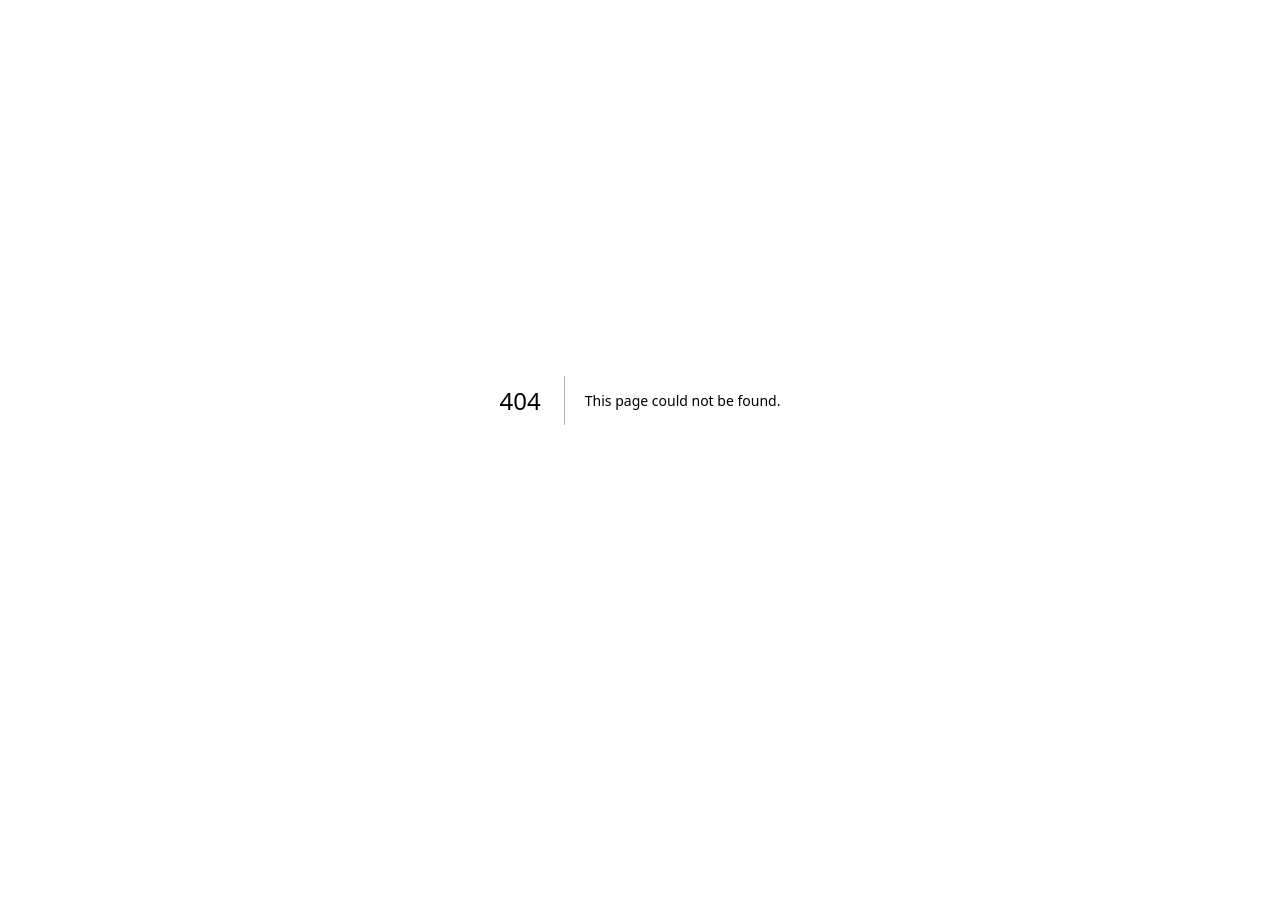
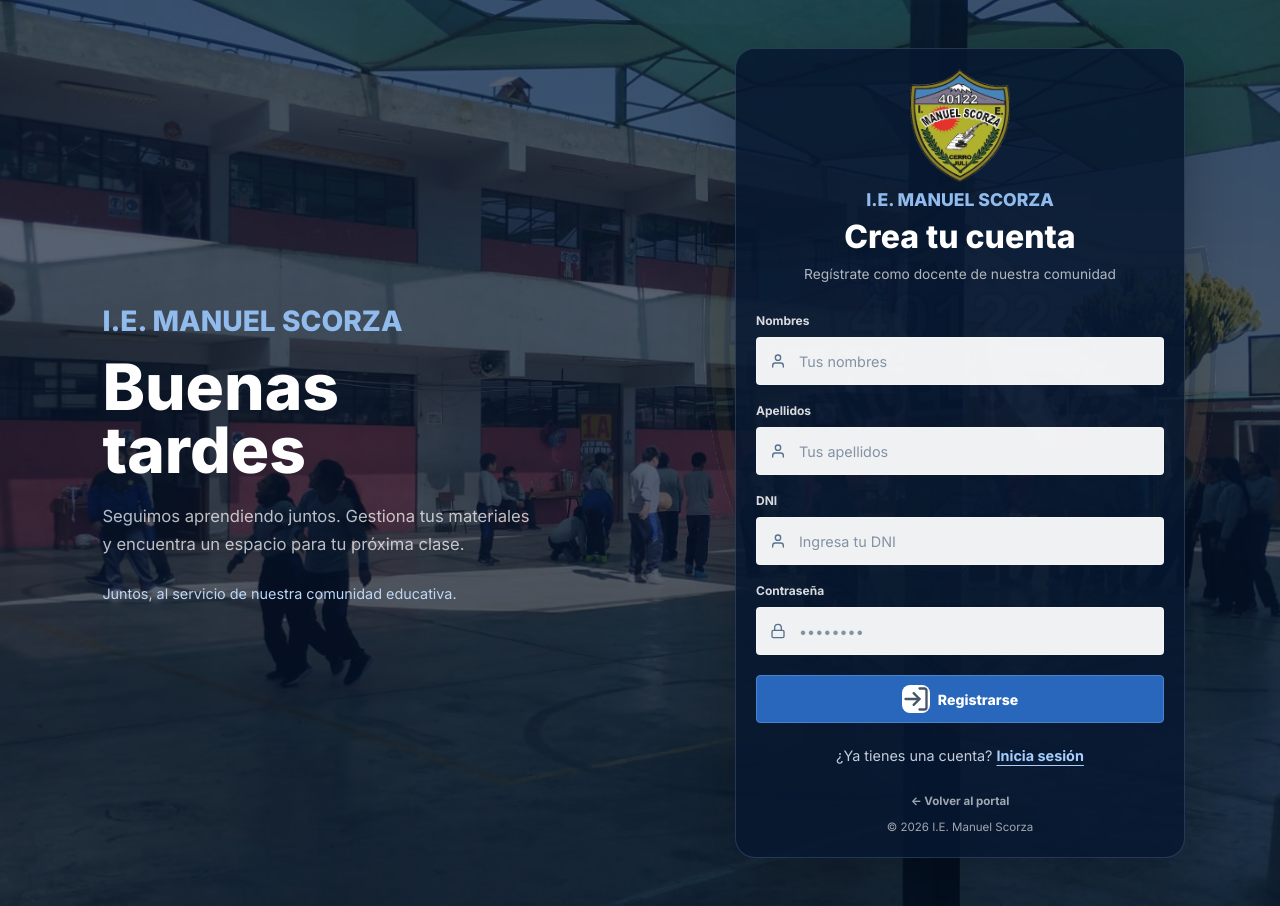
Before and after one commit to manuelscorzatores40122-oss/sistema-inventario-computo, a Next.js app: page /auth/register in a window 1280 px wide. Before the commit this address had no page. Before the commit the page ends 800 px from the top, so only its background shows below. Built offline with nearby package versions, Linux system fonts and the light colour scheme.

Commit message:
ejoramiento de la interfaz

```diff
--- /dev/null
+++ b/app/auth/register/page.tsx
@@ -0,0 +1,5 @@
+import Login from '@/app/components/Login';
+
+export default function RegisterPage() {
+  return <Login register />;
+}
--- a/app/components/Login.css
+++ b/app/components/Login.css
@@ -51,7 +51,7 @@
 .login-image-kicker {
   margin-bottom: 14px;
   color: #91bbed;
-  font-size: .72rem;
+  font-size: clamp(1.35rem, 2.2vw, 2rem);
   font-weight: 800;
   text-transform: uppercase;
 }
@@ -69,7 +69,7 @@
   max-width: 430px;
   margin: 0;
   color: rgba(255, 255, 255, .72);
-  font-size: .95rem;
+  font-size: clamp(1rem, 1.3vw, 1.2rem);
   line-height: 1.7;
 }
 
@@ -86,25 +86,25 @@
 
 .login-form-wrapper {
   width: 100%;
-  max-width: 410px;
+  max-width: 450px;
+  border: 1px solid rgba(145, 187, 237, .2);
+  border-radius: 20px;
+  background: rgba(6, 23, 47, .85);
+  box-shadow: 0 24px 64px rgba(0, 0, 0, .25);
   padding: 28px 24px;
 }
 
-.login-header { margin-bottom: 28px; text-align: left; }
+.login-header { margin-bottom: 28px; text-align: center; }
 .login-mark {
   display: grid;
   place-items: center;
-  width: 68px;
-  height: 68px;
-  margin-bottom: 18px;
-  border: 1px solid rgba(255, 255, 255, .38);
-  border-radius: 50%;
-  background: rgba(255, 255, 255, .94);
-  box-shadow: 0 8px 22px rgba(1, 11, 28, .22);
+  width: 100px;
+  height: 100px;
+  margin: 0 auto 18px;
 }
 
-.login-logo { display: block; width: 52px; height: 52px; object-fit: contain; }
-.login-school { margin: 0 0 5px; color: #91bbed; font-size: .68rem; font-weight: 800; text-transform: uppercase; }
+.login-logo { display: block; width: 100%; height: 100%; object-fit: contain; }
+.login-school { margin: 0 0 5px; color: #91bbed; font-size: 1.1rem; font-weight: 800; text-transform: uppercase; }
 .login-title { margin: 0 0 7px; color: #fff; font-size: 2rem; font-weight: 800; }
 .login-subtitle { margin: 0; color: rgba(255, 255, 255, .68); font-size: .86rem; }
 .login-alert {
@@ -160,7 +160,7 @@
 
 .login-submit-btn:hover:not(:disabled) { background: #1e559b; transform: translateY(-1px); }
 .login-submit-btn:disabled { opacity: .65; cursor: wait; }
-.login-footer { display: flex; flex-direction: column; align-items: flex-start; gap: 9px; margin-top: 26px; font-size: .72rem; }
+.login-footer { display: flex; flex-direction: column; align-items: center; gap: 9px; margin-top: 26px; font-size: .72rem; }
 .back-link, .footer-text { color: rgba(255, 255, 255, .62); }
 .back-link { font-weight: 700; text-decoration: none; }
 .back-link:hover { color: #fff; }
@@ -178,3 +178,25 @@
   .login-mark { margin: 0 auto 16px; }
   .login-footer { align-items: center; }
 }
+
+.login-form-section::before {
+  content: '';
+  position: absolute;
+  inset: 0;
+  background: url('/logo.png') center / min(80%, 620px) no-repeat;
+  opacity: .09;
+  pointer-events: none;
+}
+.login-form-wrapper { position: relative; }
+.login-community { margin-top: 24px; color: #bdd7f7; font-size: .9rem; line-height: 1.6; }
+.login-register-link { margin: 22px 0 0; text-align: center; color: #c2ccda; font-size: .9rem; }
+.login-register-link a { color: #a6ceff; font-weight: 700; text-underline-offset: 4px; }
+.login-register-link a:hover { color: #fff; }
+.login-success { padding: 12px; border-radius: 6px; background: #123e36; color: #c6f5df; font-size: .9rem; }
+.login-mobile-greeting { color: #bdd7f7; margin: 8px 0; font-weight: 600; }
+@media (min-width: 768px) {
+  .login-mobile-greeting { display: none; }
+}
+@media (prefers-reduced-motion: reduce) {
+  .login-background-image, .login-submit-btn { transition: none; }
+}
--- a/app/components/Login.tsx
+++ b/app/components/Login.tsx
@@ -2,10 +2,33 @@
 'use client';
 
 import { useEffect, useState } from 'react';
+import Link from 'next/link';
 import { FiUser, FiLock, FiLogIn, FiAlertTriangle } from 'react-icons/fi';
 import './Login.css';
 
-export default function Login() {
+export default function Login({ register = false }: { register?: boolean }) {
+  const [nombre, setNombre] = useState('');
+  const [apellido, setApellido] = useState('');
+  const [registered, setRegistered] = useState(false);
+  const [greeting, setGreeting] = useState('Te damos la bienvenida');
+  const [welcomeMessage, setWelcomeMessage] = useState('Tu espacio para organizar los recursos y reservar el aula de cómputo.');
+
+  useEffect(() => {
+    const updateGreeting = () => {
+      const hour = Number(new Intl.DateTimeFormat('es-PE', { timeZone: 'America/Lima', hour: 'numeric', hourCycle: 'h23' }).format(new Date()));
+      setGreeting(hour < 12 ? 'Buenos días' : hour < 18 ? 'Buenas tardes' : 'Buenas noches');
+      setWelcomeMessage(hour < 12
+        ? 'Comienza el día preparando tus clases. Consulta los recursos y reserva el aula de cómputo.'
+        : hour < 18
+          ? 'Seguimos aprendiendo juntos. Gestiona tus materiales y encuentra un espacio para tu próxima clase.'
+          : 'Prepara lo que viene mañana. Organiza tus materiales y deja lista tu próxima reserva.');
+    };
+    updateGreeting();
+    const timer = setInterval(updateGreeting, 60000);
+    return () => clearInterval(timer);
+  }, []);
+
+  const isRegister = register && !registered;
   const [email, setEmail] = useState('');
   const [password, setPassword] = useState('');
   const [error, setError] = useState('');
@@ -33,16 +56,23 @@ export default function Login() {
     setLoading(true);
 
     try {
-      const response = await fetch('/api/auth/login', {
+      const response = await fetch(isRegister ? '/api/auth/register' : '/api/auth/login', {
         method: 'POST',
         headers: { 'Content-Type': 'application/json' },
-        body: JSON.stringify({ email, password }),
+        body: JSON.stringify({ email: email.trim(), password, nombre: nombre.trim(), apellido: apellido.trim() }),
       });
 
       const data = await response.json();
 
       if (!response.ok) {
-        setError(data.error || 'Error al iniciar sesión');
+        setError(data.error || (isRegister ? 'No se pudo crear la cuenta' : 'Error al iniciar sesión'));
+        setLoading(false);
+        return;
+      }
+
+      if (isRegister) {
+        setRegistered(true);
+        setPassword('');
         setLoading(false);
         return;
       }
@@ -70,8 +100,9 @@ export default function Login() {
         />
         <div className="login-image-overlay">
           <span className="login-image-kicker">I.E. Manuel Scorza</span>
-          <h2>Bienvenido<br />de nuevo</h2>
-          <p>Sistema centralizado para la gestión del inventario y reservas del aula de cómputo.</p>
+          <h2>{greeting}</h2>
+          <p>{welcomeMessage}</p>
+          <span className="login-community">Juntos, al servicio de nuestra comunidad educativa.</span>
         </div>
       </div>
 
@@ -82,9 +113,12 @@ export default function Login() {
               <img src="/logo.png" alt="Insignia de la I.E. Manuel Scorza" className="login-logo" />
             </div>
             <p className="login-school">I.E. Manuel Scorza</p>
-            <h1 className="login-title">Iniciar sesión</h1>
-            <p className="login-subtitle">Ingresa tus credenciales para continuar</p>
+            <p className="login-mobile-greeting">{greeting}</p>
+            <h1 className="login-title">{isRegister ? 'Crea tu cuenta' : 'Iniciar sesión'}</h1>
+            <p className="login-subtitle">{isRegister ? 'Regístrate como docente de nuestra comunidad' : 'Ingresa tus credenciales para continuar'}</p>
           </div>
+
+          {registered && <p className="login-success" role="status">Tu cuenta está lista. Inicia sesión con tu DNI y contraseña.</p>}
 
           {error && (
             <div className="login-alert" role="alert">
@@ -94,8 +128,24 @@ export default function Login() {
           )}
 
           <form onSubmit={handleSubmit} className="login-form">
+            {isRegister && <>
+              <div className="form-group">
+                <label htmlFor="nombre">Nombres</label>
+                <div className="input-with-icon">
+                  <FiUser className="input-icon" />
+                  <input id="nombre" value={nombre} onChange={(e) => setNombre(e.target.value)} autoComplete="given-name" placeholder="Tus nombres" required maxLength={100} />
+                </div>
+              </div>
+              <div className="form-group">
+                <label htmlFor="apellido">Apellidos</label>
+                <div className="input-with-icon">
+                  <FiUser className="input-icon" />
+                  <input id="apellido" value={apellido} onChange={(e) => setApellido(e.target.value)} autoComplete="family-name" placeholder="Tus apellidos" required maxLength={100} />
+                </div>
+              </div>
+            </>}
             <div className="form-group">
-              <label htmlFor="email">Usuario</label>
+              <label htmlFor="email">DNI</label>
               <div className="input-with-icon">
                 <FiUser className="input-icon" />
                 <input
@@ -120,7 +170,8 @@ export default function Login() {
                   value={password}
                   onChange={(e) => setPassword(e.target.value)}
                   placeholder="••••••••"
-                  autoComplete="current-password"
+                  autoComplete={isRegister ? "new-password" : "current-password"}
+                  minLength={isRegister ? 6 : undefined}
                   required
                 />
               </div>
@@ -128,9 +179,14 @@ export default function Login() {
 
             <button type="submit" disabled={loading} className="login-submit-btn">
               <FiLogIn className="btn-icon" />
-              {loading ? 'Verificando...' : 'Iniciar Sesión'}
+              {loading ? (isRegister ? 'Creando cuenta...' : 'Verificando...') : (isRegister ? 'Registrarse' : 'Iniciar sesión')}
             </button>
           </form>
+
+          <p className="login-register-link">
+            {isRegister ? '¿Ya tienes una cuenta? ' : '¿No tienes una cuenta? '}
+            <Link href={isRegister ? '/auth/login' : '/auth/register'}>{isRegister ? 'Inicia sesión' : 'Regístrate'}</Link>
+          </p>
 
           <div className="login-footer">
             <a href="https://manuel-scorza-web-olive.vercel.app/" className="back-link">
```
Also changed, not shown: 1 other file (tests, documents, lock files or other folders).
